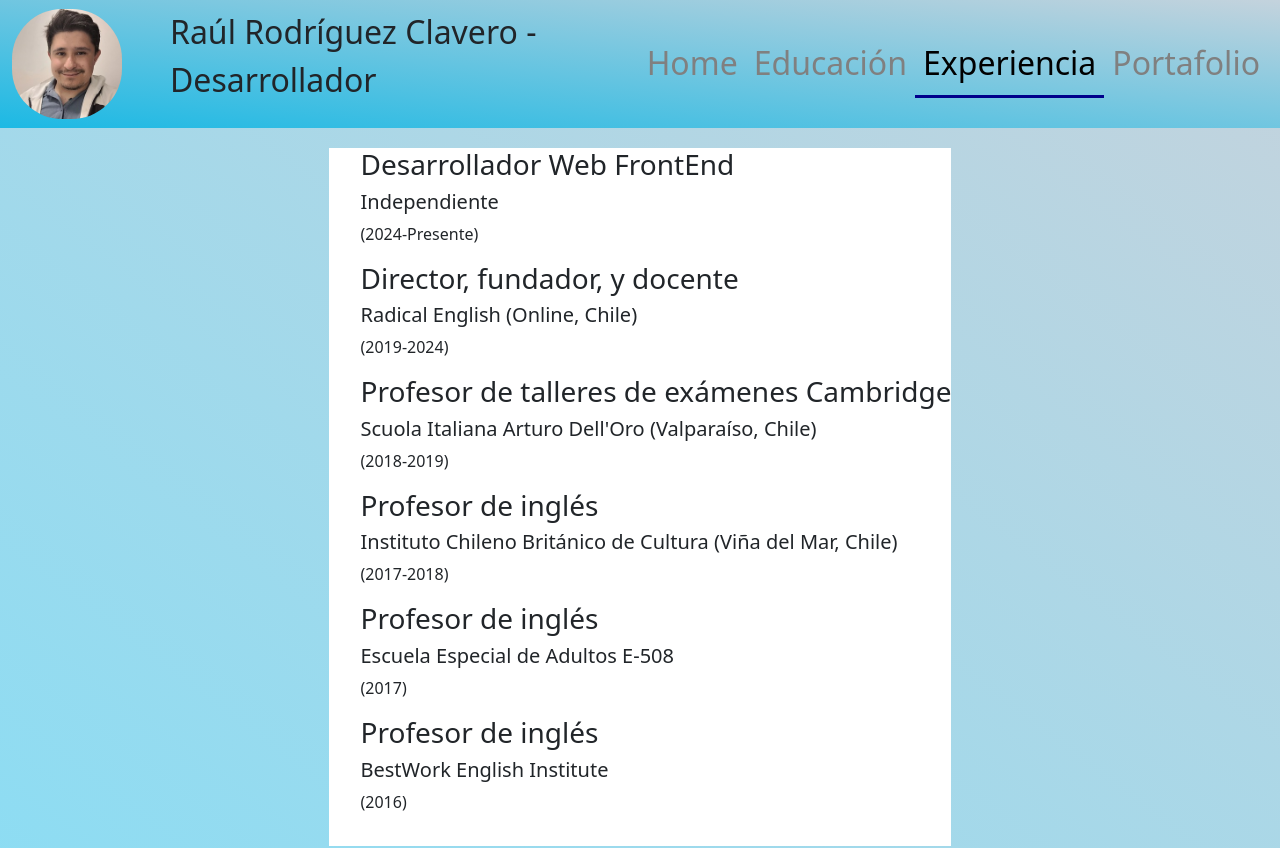
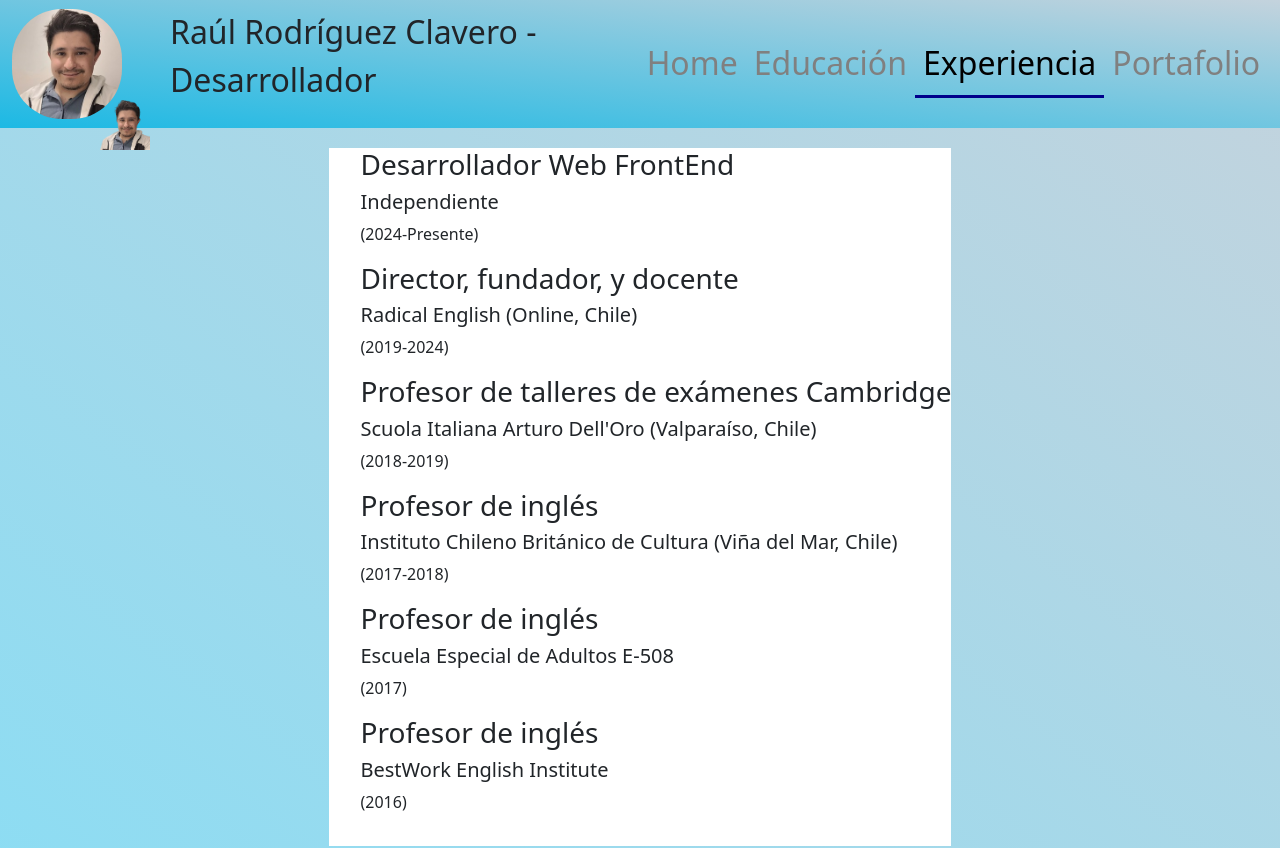
Before and after one commit to RaulWeirdStackDev/CVRaulReact, a React (Vite) app: page /experiencia in a window 1280 px wide. Shown: the top 848 px of the page. Built offline with nearby package versions, Linux system fonts and the light colour scheme.

Commit message:
Intentando agregar interactividad

```diff
--- a/src/views/Experiencia/Experiencia.jsx
+++ b/src/views/Experiencia/Experiencia.jsx
@@ -1,20 +1,55 @@
-import experiencia from '../../data/experiencia.json'
-import './experiencia.css'
+import { useState, useEffect } from "react";
+import experiencia from "../../data/experiencia.json";
+import "./experiencia.css";
+import playerImage from "/raulBg.png"; // Asegúrate de importar la imagen
 
 export const Experiencia = () => {
+  const [position, setPosition] = useState({ x: 100, y: 100 }); // Posición inicial
+  const speed = 10; // Velocidad del movimiento
+
+  useEffect(() => {
+    const handleKeyDown = (event) => {
+      setPosition((prev) => {
+        let newX = prev.x;
+        let newY = prev.y;
+
+        if (event.key === "ArrowUp") newY -= speed;
+        if (event.key === "ArrowDown") newY += speed;
+        if (event.key === "ArrowLeft") newX -= speed;
+        if (event.key === "ArrowRight") newX += speed;
+
+        return { x: newX, y: newY };
+      });
+    };
+
+    window.addEventListener("keydown", handleKeyDown);
+    return () => window.removeEventListener("keydown", handleKeyDown);
+  }, []);
+
   return (
-    <div className='experiencia'>
-        <ul>
-        {experiencia.map((experiencia) => (
-            <li key={experiencia.id}>
-                <h3>{experiencia.cargo}</h3>
-                <h5>{experiencia.empleador}</h5>
-                <p>{experiencia.fecha}</p>
-            </li>
+    <div className="experiencia">
+      <ul>
+        {experiencia.map((exp) => (
+          <li key={exp.id}>
+            <h3>{exp.cargo}</h3>
+            <h5>{exp.empleador}</h5>
+            <p>{exp.fecha}</p>
+          </li>
+        ))}
+      </ul>
 
-
-        ))}
-        </ul>
+      {/* Imagen con movimiento */}
+      <img
+        src={playerImage}
+        alt="Jugador"
+        style={{
+          position: "absolute",
+          top: `${position.y}px`,
+          left: `${position.x}px`,
+          width: "50px", // Ajusta el tamaño
+          height: "50px",
+        }}
+      />
     </div>
-  )
-}
+  );
+};
```
Also changed, not shown: public/raulBg.png (added).
